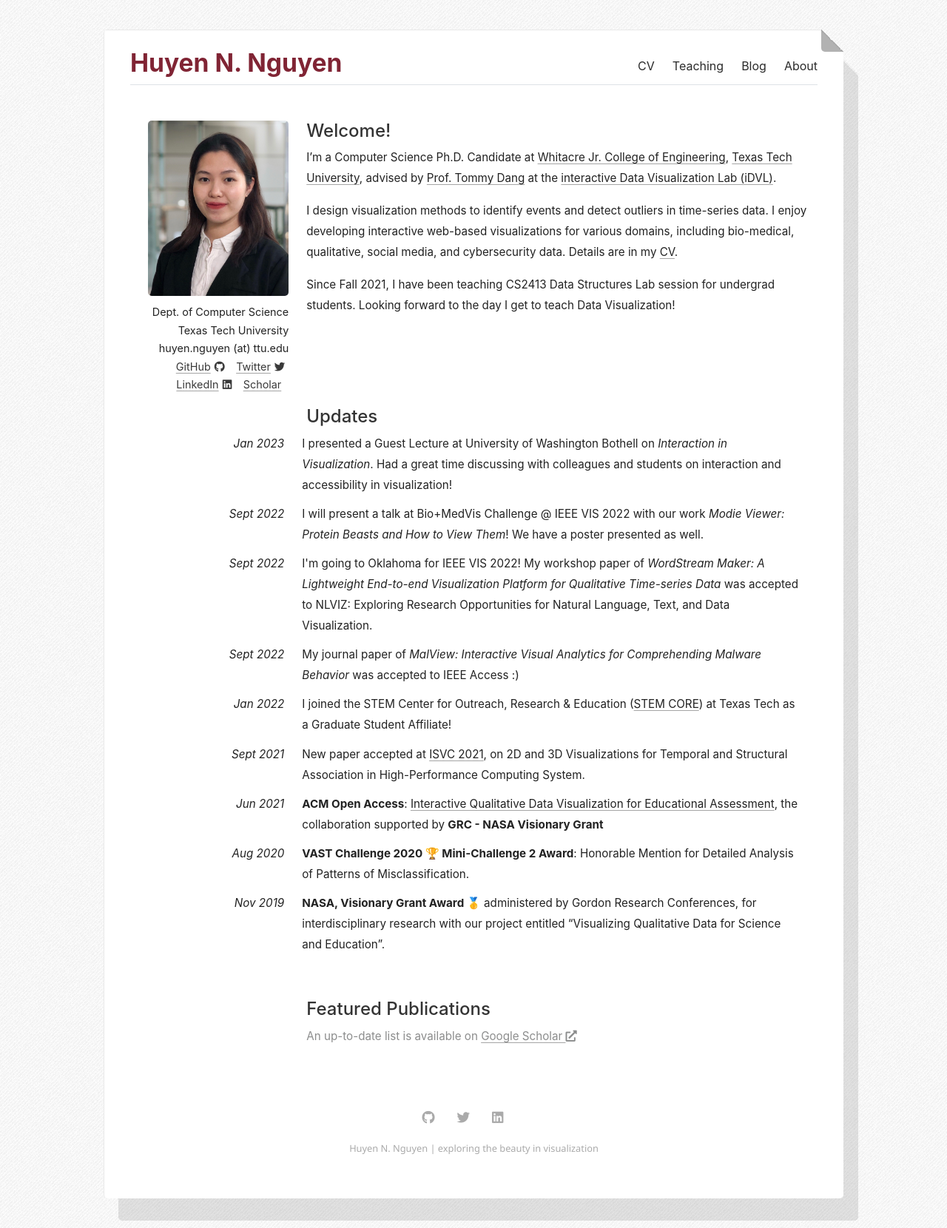
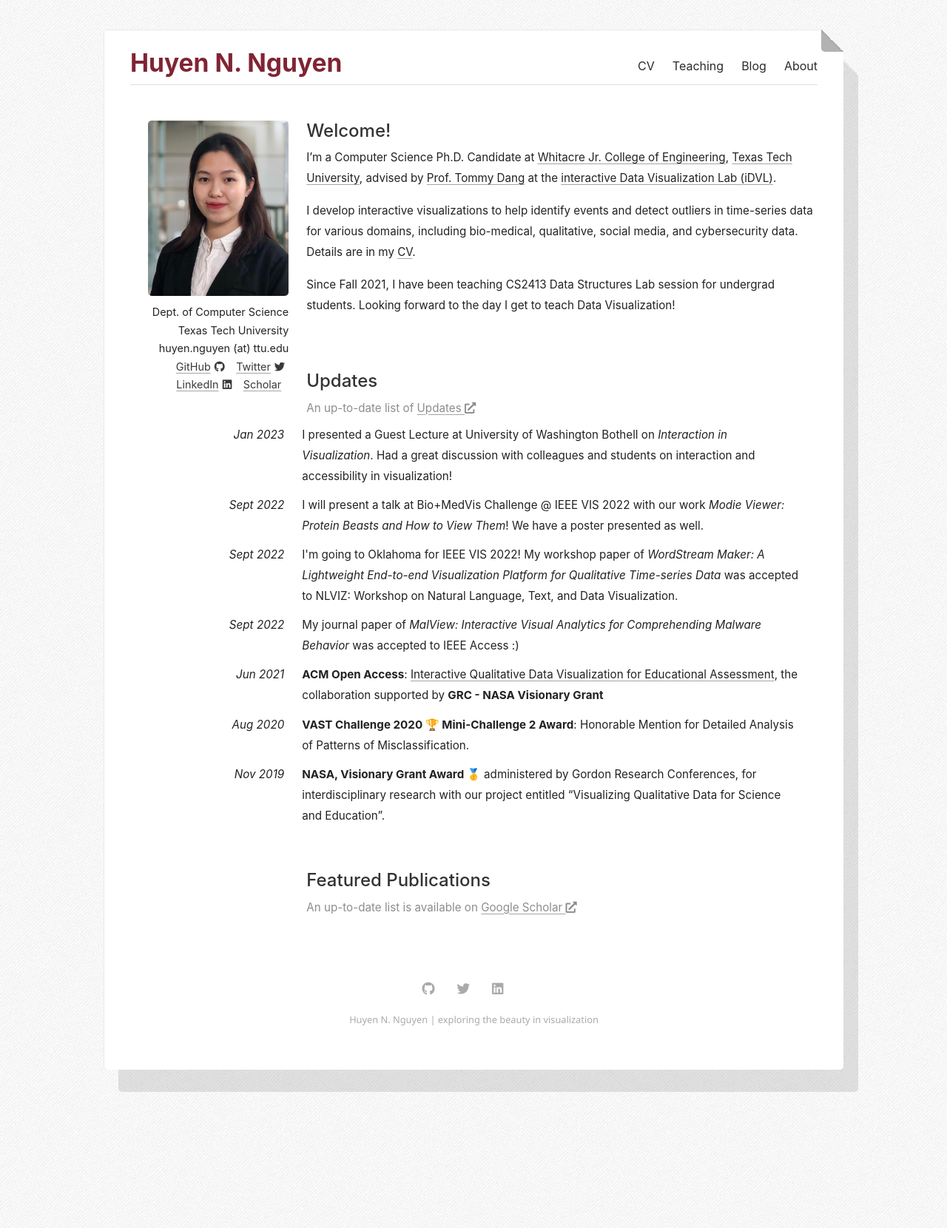
Before and after one commit to huyen-nguyen/huyen-nguyen.github.io, a Jekyll site: the page built from index.html, in a window 1280 px wide. Shown: the whole page at 74% size. Built offline with Jekyll 4.4.1, drawn with Linux system fonts in a browser that asks for light colours; some web fonts are replaced; the list of posts is cut into pages by our own code; a style sheet for code colours, icons or effects is not loaded; after the commit the page ends 1486 px from its top, so only the background shows below that.

Commit message:
Bring update section up. Fix linkedin icon line break

```diff
--- a/_includes/social-icons-header.html
+++ b/_includes/social-icons-header.html
@@ -1,11 +1,13 @@
 {% for item in site.data.settings.social %}
 	{% assign first_char = item.academic | slice: 0 %}
 	{% if first_char == 't' %}
+		<span class="social-span">
 		<a href="{{ item.link }}" target="_blank" class="social-icons-header">{{ item.name}}<i
 				class="ai ai-{{ item.icon }}-square"
-														   aria-hidden="true"></i></a>
+														   aria-hidden="true"></i></a></span>
 	{% else %}
+		<span class="social-span">
 		<a href="{{ item.link }}" target="_blank" class="social-icons-header">{{ item.name}}<i
-				class="fab fa-{{ item.icon }}" aria-hidden="true"></i></a>
+				class="fab fa-{{ item.icon }}" aria-hidden="true"></i></a></span>
 	{% endif %}
 {% endfor %}
--- a/_layouts/home.html
+++ b/_layouts/home.html
@@ -29,8 +29,8 @@ layout: default
 					Visualization
 					Lab (iDVL)</a>.</p>
 
-			<p>I design visualization methods to identify events and detect outliers in time-series data.
-				I enjoy developing interactive web-based visualizations for various domains, including bio-medical,
+			<p>I develop interactive visualizations to help identify events and detect outliers in time-series data for
+				various domains, including bio-medical,
 				qualitative, social media, and cybersecurity data. Details are in my <a
 						href="{{ site.url }}{{ site.baseurl }}/docs/HuyenNguyen-CV.pdf" target="_blank">CV</a>.</p>
 
@@ -50,14 +50,19 @@ layout: default
 	<article class="col-sm-9">
 	<div class="updates">
 		<h4>Updates</h4>
+
+		<div style="color: rgba(79,80,80,0.65); padding-bottom: 0.5rem">An up-to-date list of <a
+				href="{{ site.url }}{{ site.baseurl }}/updates/" target="_blank">Updates
+			<i class="fas fa-external-link-alt"></i></a>
+		</div>
 	</div>
 	</article>
 
 	<div class="row updateSection">
 		<div class="col-sm-3 dateInUpdate"><i>Jan 2023</i></div>
 		<div class="col-sm-9">I presented a Guest Lecture at University of Washington Bothell on <i>Interaction in
-			Visualization</i>. Had a great time discussing with colleagues and students on interaction and accessibility
-			in visualization!
+			Visualization</i>. Had a great discussion with colleagues and students on interaction and
+			accessibility in visualization!
 		</div>
 	</div>
 
@@ -74,7 +79,7 @@ layout: default
 		<div class="col-sm-9">I'm going to Oklahoma for IEEE VIS 2022! My workshop paper of <i>WordStream Maker: A
 			Lightweight End-to-end Visualization
 			Platform for
-			Qualitative Time-series Data</i> was accepted to NLVIZ: Exploring Research Opportunities for Natural
+			Qualitative Time-series Data</i> was accepted to NLVIZ: Workshop on Natural
 			Language, Text, and Data Visualization.
 		</div>
 	</div>
@@ -87,30 +92,6 @@ layout: default
 	</div>
 
 	<div class="row updateSection">
-		<div class="col-sm-3 dateInUpdate"><i>Jan 2022</i></div>
-		<div class="col-sm-9">I joined the STEM Center for Outreach, Research & Education (<a
-				href="https://www.depts.ttu.edu/stem/" target="_blank">STEM CORE</a>) at Texas Tech as a Graduate
-			Student Affiliate!</b>
-		</div>
-	</div>
-
-	<div class="row updateSection">
-		<div class="col-sm-3 dateInUpdate"><i>Sept 2021</i></div>
-		<div class="col-sm-9">
-			New paper accepted at <a
-				href="https://www.isvc.net/"
-				target="_blank">ISVC 2021</a>,
-			on 2D and 3D Visualizations for Temporal and Structural Association in High-Performance Computing
-			System.<br>
-
-<!--			• Mentor to student under Tech Intrapreneurship Program (TIP) - Scholarships in-->
-<!--			STEM (<b>S-STEM</b>).-->
-<!--			Sponsored by National Science Foundation (<b>NSF</b>) and Texas Instruments (<b>TI</b>).-->
-
-		</div>
-	</div>
-
-	<div class="row updateSection">
 		<div class="col-sm-3 dateInUpdate"><i>Jun 2021</i></div>
 		<div class="col-sm-9"><b>ACM Open Access</b>: <a href="https://dl.acm.org/doi/10.1145/3468784.3469851"
 														 target="_blank">Interactive
@@ -118,14 +99,6 @@ layout: default
 			Assessment</a>, the collaboration supported by <b>GRC - NASA Visionary Grant </b>
 		</div>
 	</div>
-
-<!--	<div class="row updateSection">-->
-<!--		<div class="col-sm-3 dateInUpdate"><i>May 2021</i></div>-->
-<!--		<div class="col-sm-9">Two new papers accepted at <a href="https://www.iait-conf.org/2021/" target="_blank">IAIT-->
-<!--			2021</a>.-->
-<!--			One on visualization for education and one on Explainable LSTM for Multivariate Time Series.-->
-<!--		</div>-->
-<!--	</div>-->
 
 	<div class="row updateSection">
 		<div class="col-sm-3 dateInUpdate"><i>Aug 2020</i></div>
--- a/_sass/_added.scss
+++ b/_sass/_added.scss
@@ -692,9 +692,9 @@ u {
 	display: inline-block;
 	padding-left: 0.4rem;
   }
-  //.updateRow {
-	//margin-top: -1rem;
-  //}
+  .updateRow {
+	margin-top: -3rem;
+  }
   .dateInUpdate {
 	i {
 	  float: right;
@@ -867,3 +867,7 @@ u {
 .bookname{
   color: #4e5154 !important;
 }
+
+.social-span{
+  white-space:nowrap;
+}
--- a/_sass/_default.scss
+++ b/_sass/_default.scss
@@ -27,6 +27,9 @@
 	max-width: 1000px;
 	border-radius: 5px;
 	padding: 6px 35px;
+  }
+  .updateRow {
+	margin-top: -3rem;
   }
 }
 
```
Also changed, not shown: menu/updates.md (added, +92 -0 lines).
